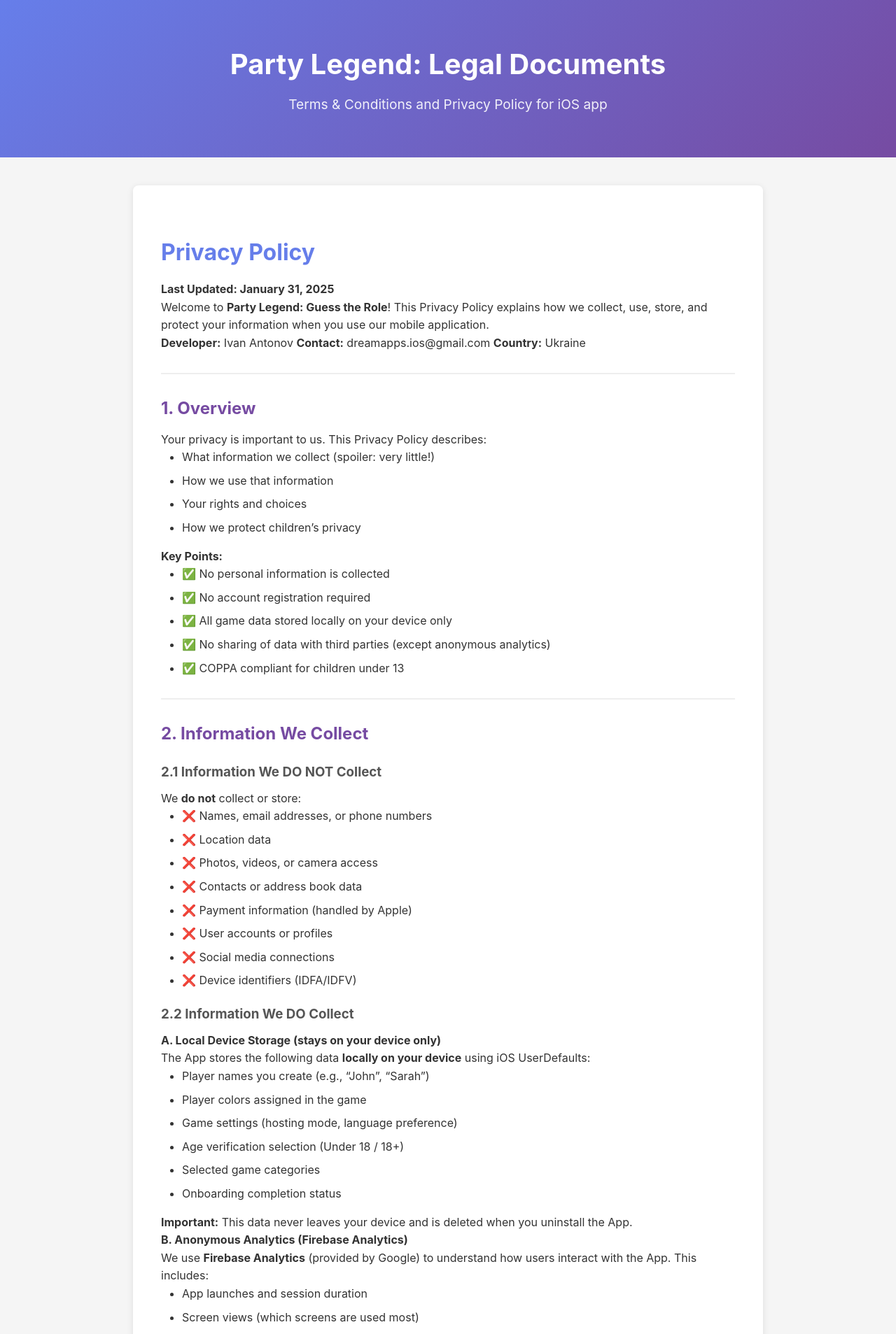
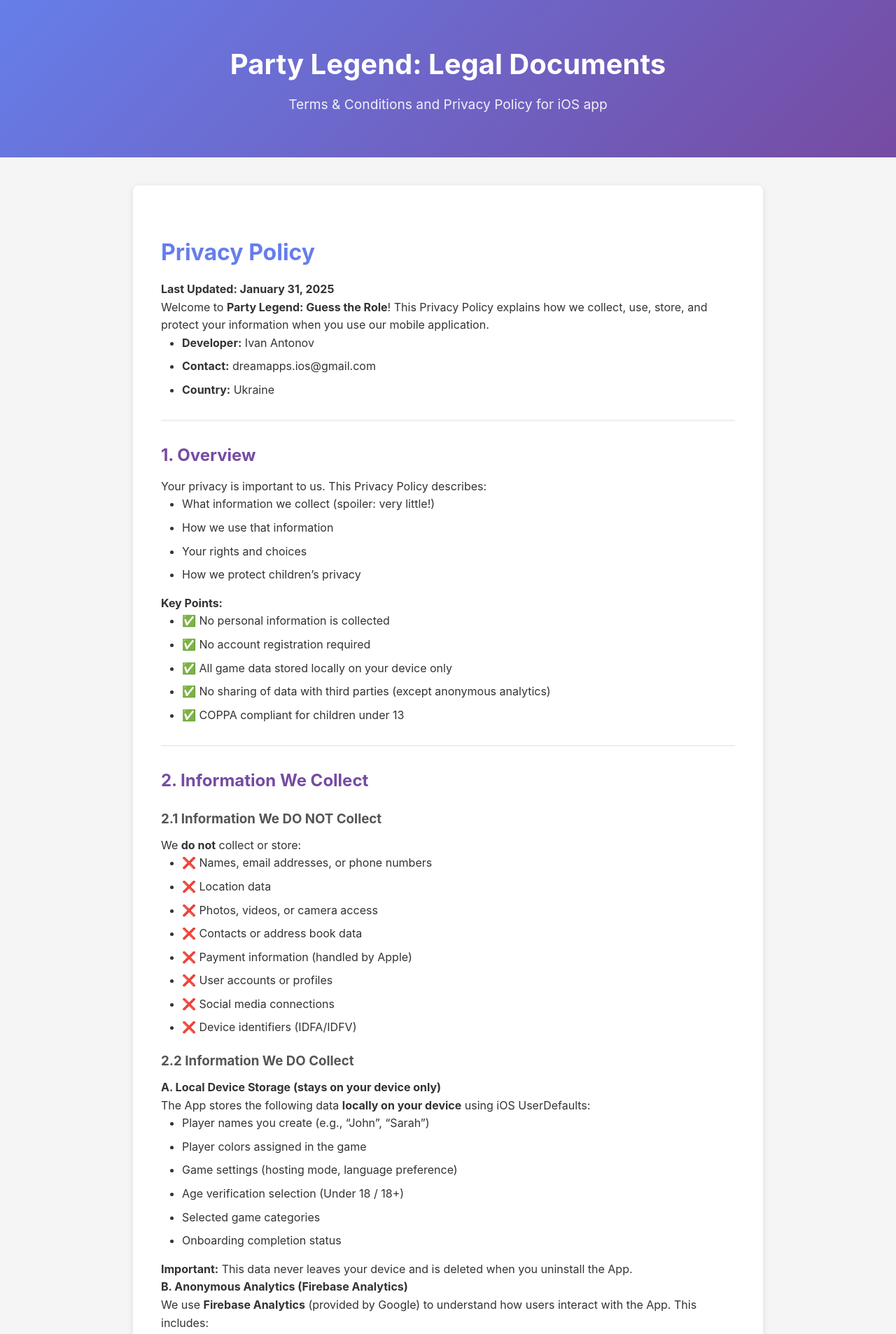
Before and after one commit to 1vanchuck/party-legend-terms.github.io-, a Jekyll site: the page built from Privacy_Policy.md, in a window 1280 px wide. Shown: the top 1907 px of the page at 70% size. Built offline with Jekyll 4.4.1, drawn with Linux system fonts in a browser that asks for light colours; our own code applies the rules of GitHub Pages for plain Markdown files.

```diff
--- a/Privacy_Policy.md
+++ b/Privacy_Policy.md
@@ -4,9 +4,9 @@
 
 Welcome to **Party Legend: Guess the Role**! This Privacy Policy explains how we collect, use, store, and protect your information when you use our mobile application.
 
- **Developer:** Ivan Antonov
- **Contact:** dreamapps.ios@gmail.com
- **Country:** Ukraine
+- **Developer:** Ivan Antonov
+- **Contact:** dreamapps.ios@gmail.com
+- **Country:** Ukraine
 
 ---
 
```
